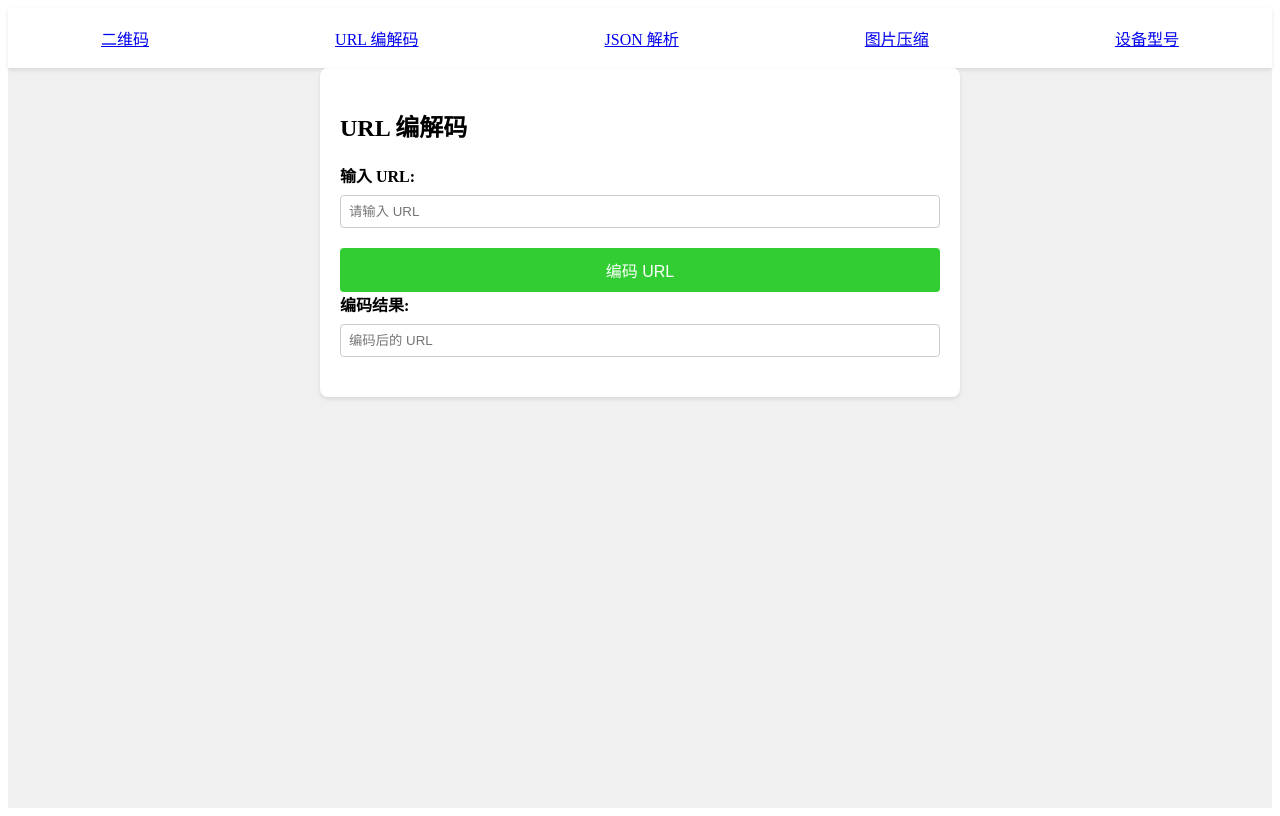
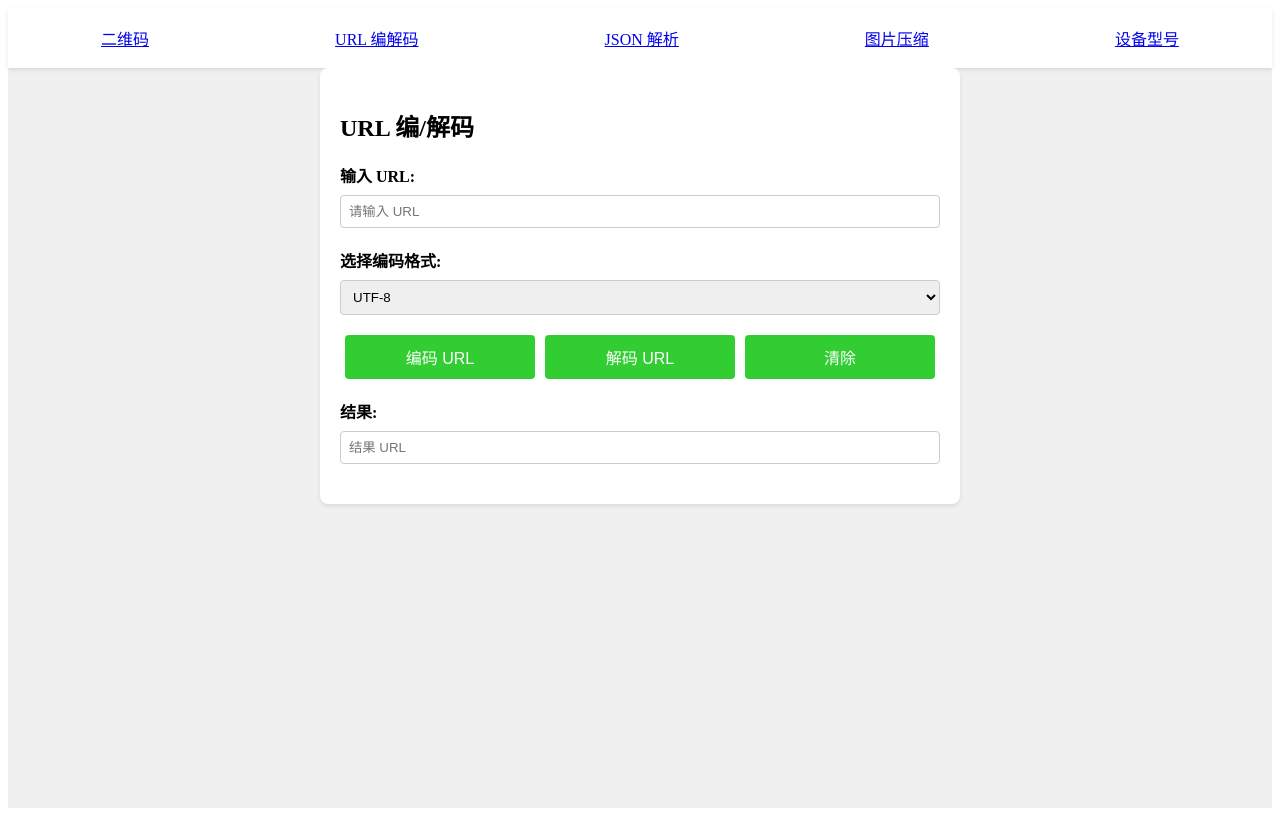
Before and after one commit to LeeRHuang/qrcode, a Vue app: page /url in a window 1280 px wide. Built offline with nearby package versions, Linux system fonts and the light colour scheme.

Commit message:
mod:修改配置

```diff
--- a/src/components/URLEncoderDecoder.vue
+++ b/src/components/URLEncoderDecoder.vue
@@ -1,6 +1,6 @@
 <template>
   <div class="url-encoder-decoder">
-    <h2>URL 编解码</h2>
+    <h2>URL 编/解码</h2>
     <div class="input-section">
       <label for="url-input">输入 URL:</label>
       <input
@@ -10,15 +10,26 @@
         placeholder="请输入 URL"
       />
     </div>
-    <button @click="encodeUrl">编码 URL</button>
+    <div class="options-section">
+      <label for="encoding-select">选择编码格式:</label>
+      <select id="encoding-select" v-model="encoding">
+        <option value="utf-8">UTF-8</option>
+        <option value="gb2312">GB2312</option>
+      </select>
+    </div>
+    <div class="button-section">
+      <button @click="encodeUrl">编码 URL</button>
+      <button @click="decodeUrl">解码 URL</button>
+      <button @click="clear">清除</button>
+    </div>
     <div class="output-section">
-      <label for="encoded-url">编码结果:</label>
+      <label for="result-url">结果:</label>
       <input
-        id="encoded-url"
+        id="result-url"
         type="text"
-        :value="encodedUrl"
+        :value="resultUrl"
         readonly
-        placeholder="编码后的 URL"
+        placeholder="结果 URL"
       />
     </div>
   </div>
@@ -30,16 +41,34 @@ import { ref } from 'vue';
 export default {
   setup() {
     const url = ref('');
-    const encodedUrl = ref('');
+    const resultUrl = ref('');
+    const encoding = ref('utf-8');
 
     const encodeUrl = () => {
-      encodedUrl.value = encodeURIComponent(url.value);
+      if (encoding.value === 'utf-8') {
+        resultUrl.value = encodeURIComponent(url.value);
+      } else if (encoding.value === 'gb2312') {
+        // GB2312 encoding logic (Note: JavaScript does not natively support GB2312 encoding)
+        resultUrl.value = encodeURIComponent(url.value); // Placeholder for demonstration
+      }
+    };
+
+    const decodeUrl = () => {
+      resultUrl.value = decodeURIComponent(url.value);
+    };
+
+    const clear = () => {
+      url.value = '';
+      resultUrl.value = '';
     };
 
     return {
       url,
-      encodedUrl,
+      resultUrl,
+      encoding,
       encodeUrl,
+      decodeUrl,
+      clear,
     };
   },
 };
@@ -56,7 +85,14 @@ export default {
 }
 
 .input-section,
+.options-section,
 .output-section {
+  margin-bottom: 20px;
+}
+
+.button-section {
+  display: flex;
+  justify-content: space-between;
   margin-bottom: 20px;
 }
 
@@ -66,7 +102,8 @@ label {
   font-weight: bold;
 }
 
-input[type="text"] {
+input[type="text"],
+select {
   width: 100%;
   padding: 8px;
   border: 1px solid #ccc;
@@ -75,8 +112,8 @@ input[type="text"] {
 }
 
 button {
-  display: block;
-  width: 100%;
+  flex: 1;
+  margin: 0 5px;
   padding: 10px;
   background-color: #32cd32;
   color: #fff;
--- a/tsconfig.json
+++ b/tsconfig.json
@@ -5,6 +5,7 @@
     { "path": "./tsconfig.node.json" }
   ],
   "compilerOptions": {
+    "composite": true,
     "target": "esnext",
     "module": "esnext",
     "moduleResolution": "node",
@@ -20,5 +21,8 @@
     "src/**/*.ts",
     "src/**/*.d.ts",
     "src/**/*.vue"
+  ],
+  "exclude": [
+    "node_modules"
   ]
 }
```
